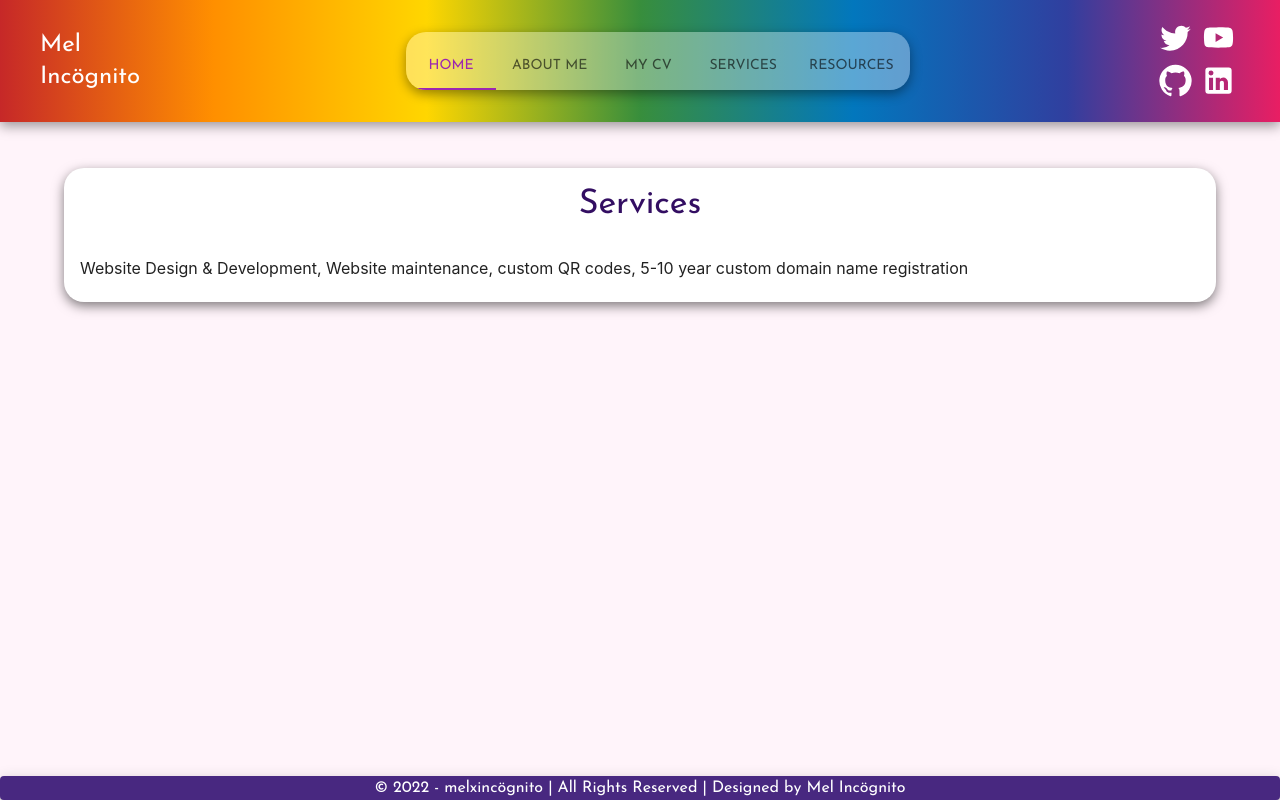
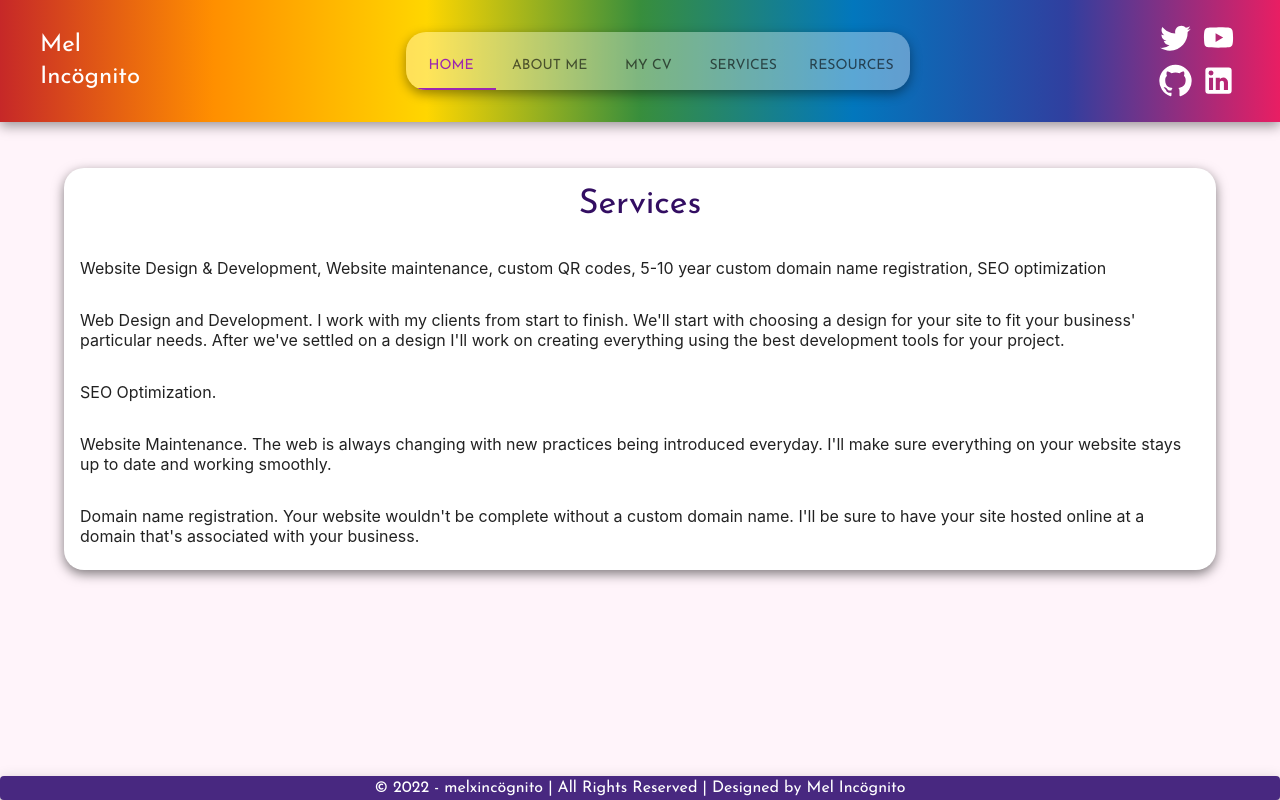
Before and after one commit to melxincognito/melxincognito-webpage, a React (Create React App) app: page /services in a window 1280 px wide. Built offline with nearby package versions, Linux system fonts and the light colour scheme.

Commit message:
added basic services content

```diff
--- a/src/components/navigation/NavigationBar.js
+++ b/src/components/navigation/NavigationBar.js
@@ -14,6 +14,7 @@ import { Link } from "react-router-dom";
 
 export default function NavigationBar() {
   // values for the tab indicator color
+
   const [value, setValue] = React.useState("one");
 
   const handleChange = (event, newValue) => {
@@ -21,6 +22,7 @@ export default function NavigationBar() {
   };
 
   // styles as consts to prevent crowding in code
+
   const appBarStyles = {
     background:
       "linear-gradient(to right, #c62828, #ff8f00, #ffd600, #388e3c, #0277bd, #303f9f, #e91e63 )",
--- a/src/pages/Services.js
+++ b/src/pages/Services.js
@@ -18,7 +18,26 @@ export default function Services() {
         </CardContent>
         <CardContent>
           Website Design & Development, Website maintenance, custom QR codes,
-          5-10 year custom domain name registration
+          5-10 year custom domain name registration, SEO optimization
+        </CardContent>
+
+        <CardContent>
+          Web Design and Development. I work with my clients from start to
+          finish. We'll start with choosing a design for your site to fit your
+          business' particular needs. After we've settled on a design I'll work
+          on creating everything using the best development tools for your
+          project.
+        </CardContent>
+        <CardContent>SEO Optimization.</CardContent>
+        <CardContent>
+          Website Maintenance. The web is always changing with new practices
+          being introduced everyday. I'll make sure everything on your website
+          stays up to date and working smoothly.
+        </CardContent>
+        <CardContent>
+          Domain name registration. Your website wouldn't be complete without a
+          custom domain name. I'll be sure to have your site hosted online at a
+          domain that's associated with your business.
         </CardContent>
       </MainCard>
     </>
```
